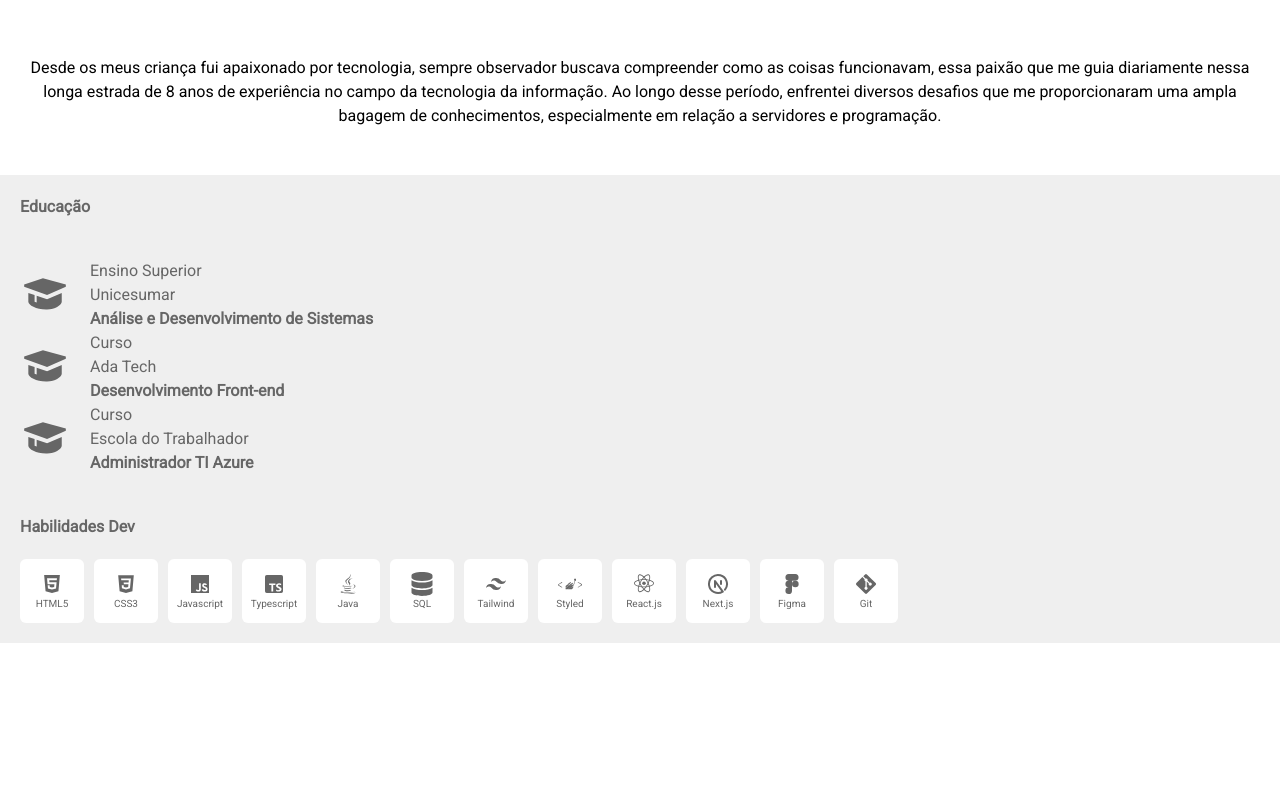
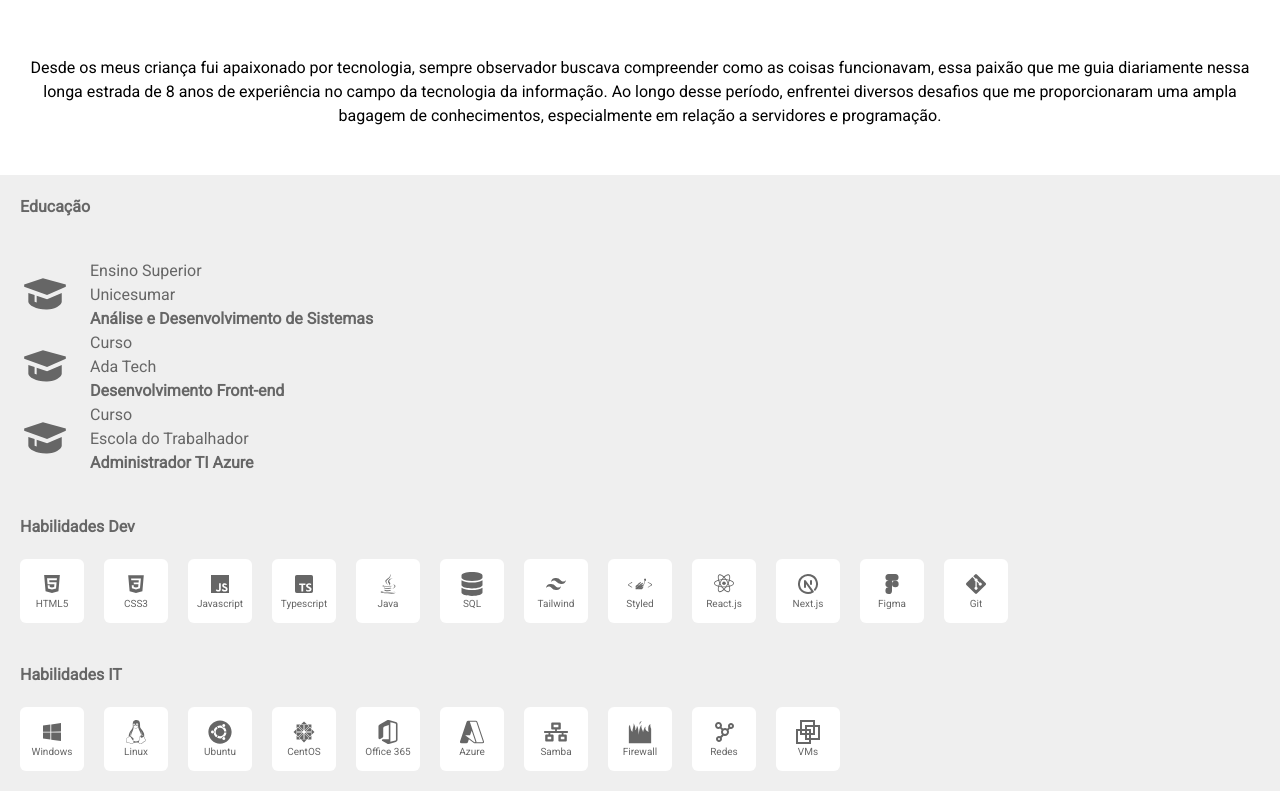
Before and after one commit to matthns/mybio-v2, a Next.js app: page / in a window 1280 px wide. Shown: the part 945-1736 px from the top of the page. Before the commit the page ends 1600 px from the top, so only its background shows below. Built offline with nearby package versions, Linux system fonts and the light colour scheme.

Commit message:
page: about page mobile view ok

```diff
--- a/app/(pages)/About/About.page.tsx
+++ b/app/(pages)/About/About.page.tsx
@@ -1,9 +1,11 @@
 import { LayoutRoot } from "@/app/components/LayoutRoot";
 import { ElementType } from "react";
-import { BiLogoCss3, BiLogoFigma, BiLogoGit, BiLogoHtml5, BiLogoJava, BiLogoJavascript, BiLogoReact, BiLogoTailwindCss, BiLogoTypescript, BiSolidGraduation } from "react-icons/bi";
-import { SiStyledcomponents } from "react-icons/si";
+import { BiLogoCss3, BiLogoFigma, BiLogoGit, BiLogoHtml5, BiLogoJava, BiLogoJavascript, BiLogoReact, BiLogoTailwindCss, BiLogoTypescript, BiLogoWindows, BiNetworkChart, BiSolidGraduation } from "react-icons/bi";
+import { SiMicrosoftazure, SiMicrosoftoffice, SiStyledcomponents } from "react-icons/si";
 import { TbBrandNextjs } from "react-icons/tb";
-import { FaDatabase } from "react-icons/fa";
+import { FaCentos, FaDatabase, FaLinux, FaNetworkWired, FaUbuntu  } from "react-icons/fa";
+import { GiFirewall } from "react-icons/gi";
+import { GrVirtualMachine } from "react-icons/gr";
 
 
 
@@ -56,8 +58,19 @@ const stack: stackProps[] = [
   {id:"11", icon:BiLogoGit, label:"Git"},
 ]
 
-const it:stackProps[] = [
+const itSkills:stackProps[] = [
   /** descrever habilidades IT */
+  {id:"0", icon:BiLogoWindows, label:"Windows"},
+  {id:"1", icon:FaLinux, label:"Linux"},
+  {id:"2", icon:FaUbuntu, label:"Ubuntu"},
+  {id:"3", icon:FaCentos, label:"CentOS"},
+  {id:"4", icon: SiMicrosoftoffice ,label:"Office 365"},
+  {id:"5", icon:SiMicrosoftazure, label:"Azure"},
+  {id:"6", icon:FaNetworkWired, label:"Samba"},
+  {id:"7", icon:GiFirewall, label:"Firewall" },
+  {id:"8", icon:BiNetworkChart, label:"Redes" },
+  {id:"9", icon:GrVirtualMachine, label: "VMs" }
+
 ]
 
 
@@ -65,7 +78,7 @@ export default function About() {
   return (
     <LayoutRoot>
     <main
-      className="w-full min-h-[100%] flex flex-col gap-[2.938rem]"
+      className="w-full flex flex-col gap-[2.938rem]"
       id="about"
     >
       <h1 className="text-center text-[28px]">Sobre mim</h1>
@@ -98,8 +111,23 @@ export default function About() {
         </ul>
         <ul className="pt-[2.5rem] px-[1.25rem]">
           <h1 className="font-semibold text-[#666666]">Habilidades Dev</h1>
-          <div className="pt-[1.25rem] flex flex-wrap gap-[0.625rem]">
+          <div className="pt-[1.25rem] flex flex-wrap gap-[1.25rem]">
             {stack.map(x => (
+              <li key={x.label} className="p-2 rounded-md bg-white text-[#666666] w-[4rem] h-[4rem] flex flex-col items-center justify-center flex-wrap">
+                <div className="flex flex-col items-center justify-center">
+                  <i className="text-[1.5rem]">
+                  <x.icon />
+                  </i>
+                  <p className="text-[0.625rem]">{x.label}</p>
+                </div>
+              </li>
+            ))}
+            </div>
+        </ul>
+        <ul className="pt-[2.5rem] px-[1.25rem]">
+          <h1 className="font-semibold text-[#666666]">Habilidades IT</h1>
+          <div className="pt-[1.25rem] flex flex-wrap gap-[1.25rem]">
+            {itSkills.map(x => (
               <li key={x.label} className="p-2 rounded-md bg-white text-[#666666] w-[4rem] h-[4rem] flex flex-col items-center justify-center flex-wrap">
                 <div className="flex flex-col items-center justify-center">
                   <i className="text-[1.5rem]">
--- a/app/components/LayoutRoot.tsx
+++ b/app/components/LayoutRoot.tsx
@@ -5,5 +5,5 @@ interface LayoutRootProps {
 }
 
 export const LayoutRoot: FC<LayoutRootProps> = ({ children }) => {
-  return <main className="w-screen h-screen pt-28">{children}</main>;
+  return <main className="w-screen h-screen max-w-screen-2xl pt-28">{children}</main>;
 };
```
